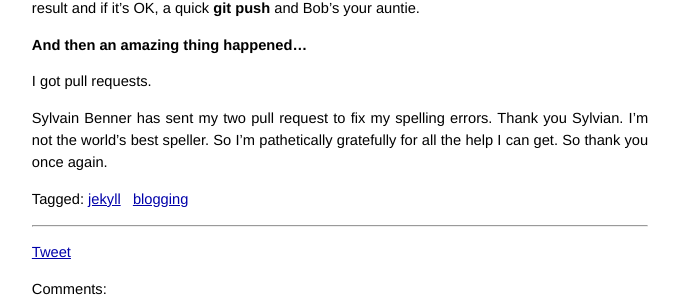
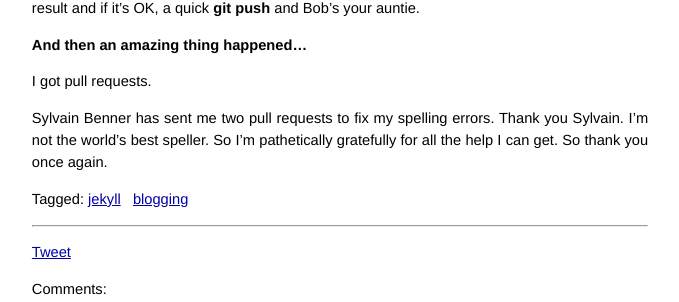
Before and after one commit to joearms/old.blog, a Jekyll site: the page built from _posts/2013-03-28-jekyll-is-great.md, in a window 1280 px wide. Shown: the part 1809-2111 px from the top of the page, without its empty margins (300-979 px from the left). Built offline with Jekyll 4.4.1, drawn with Linux system fonts in a browser that asks for light colours; Markdown is read by kramdown in place of the engine named in the settings; comment, search, counter and statistics services are not loaded.

Commit message:
Fixed some remaining typo in jekyll-is-great

```diff
--- a/_posts/2013-03-28-jekyll-is-great.md
+++ b/_posts/2013-03-28-jekyll-is-great.md
@@ -113,7 +113,7 @@ And then an amazing thing happened...
 I got pull requests.
 
 
-Sylvain Benner has sent my two pull request to fix my spelling
-errors. Thank you Sylvian. I'm not the world's best speller. So I'm
+Sylvain Benner has sent me two pull requests to fix my spelling
+errors. Thank you Sylvain. I'm not the world's best speller. So I'm
 pathetically gratefully for all the help I can get. So thank you once
 again.
```
